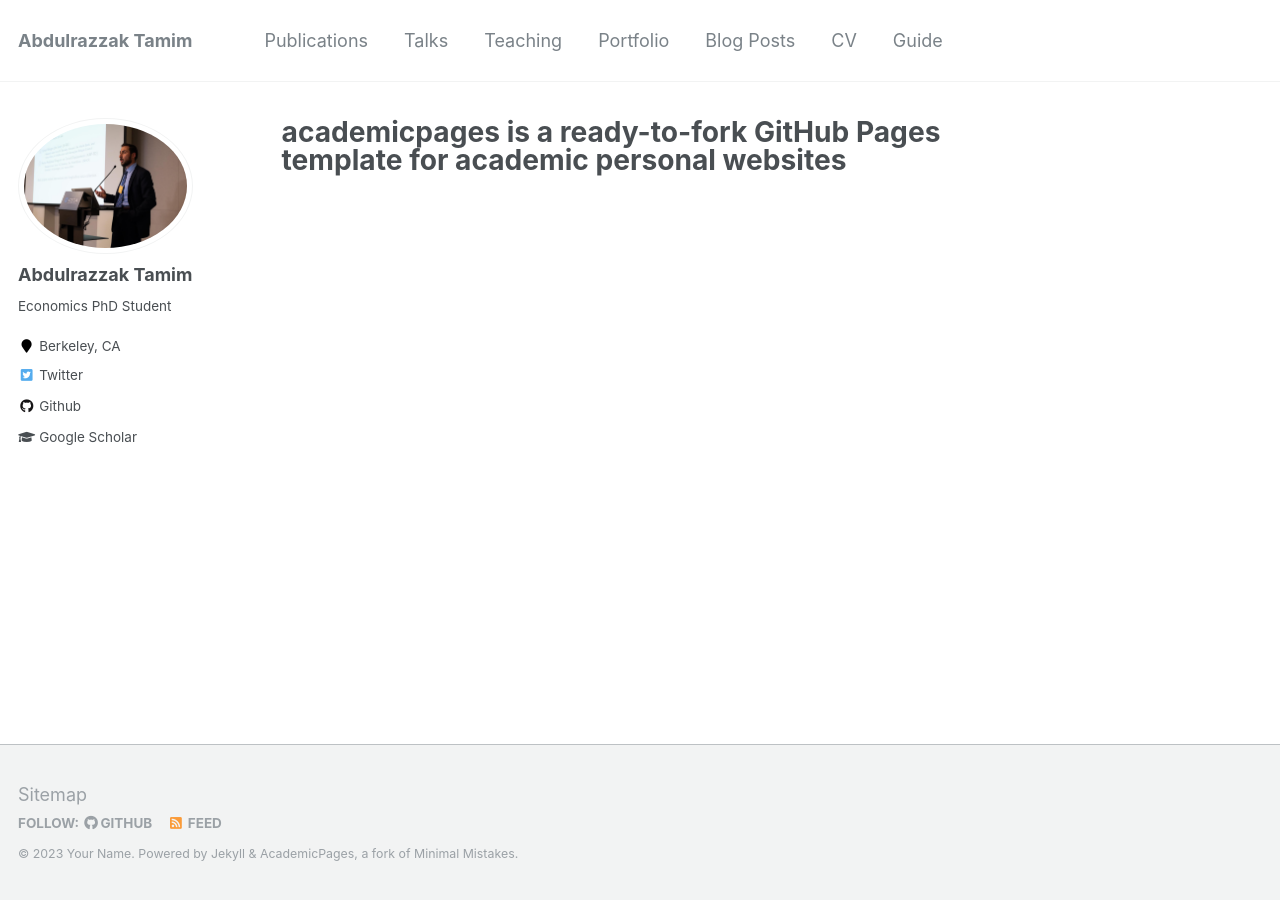
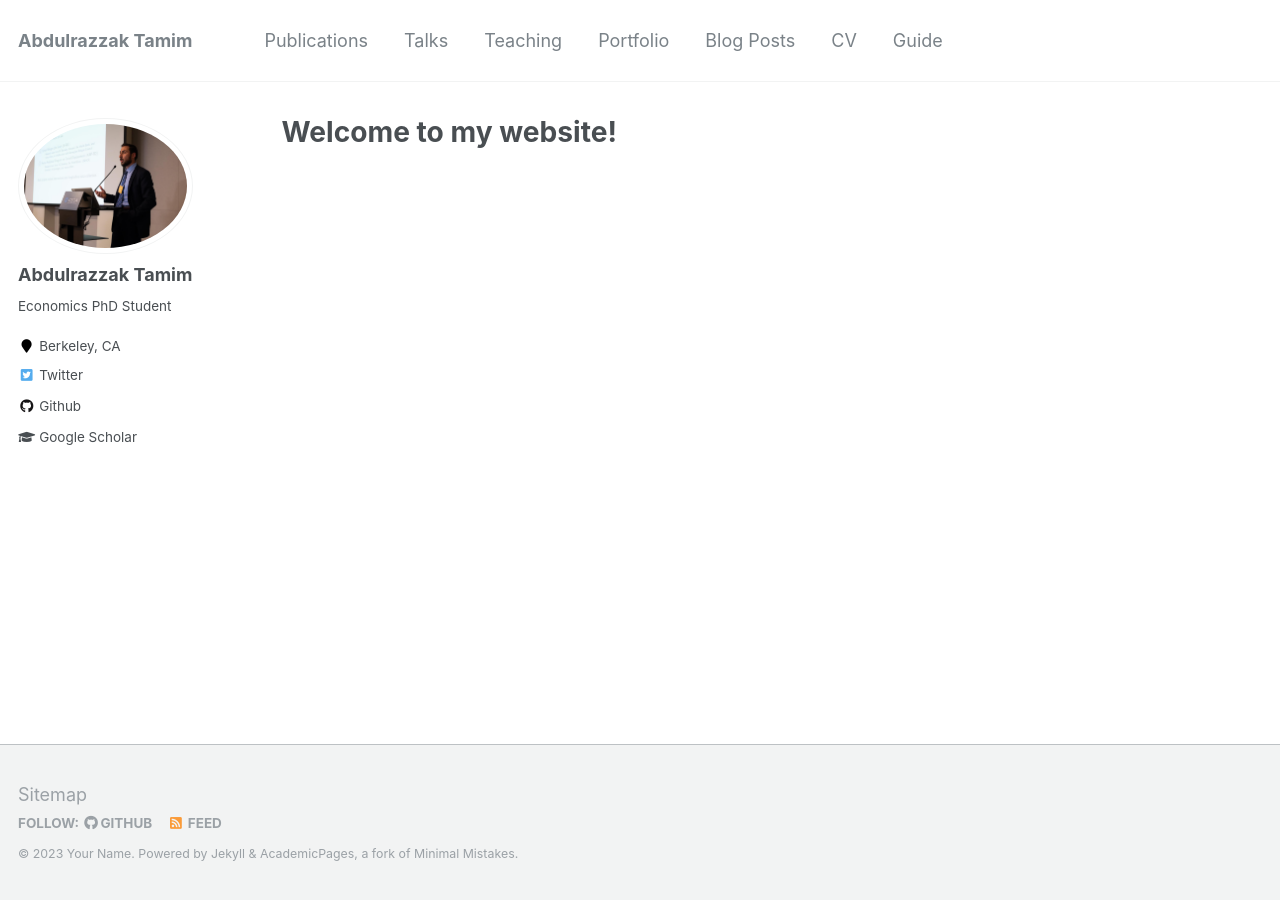
Before and after one commit to AbdulrazzakTamim/abdulrazzaktamim.github.io, a Jekyll site: the page built from _pages/about.md, in a window 1280 px wide. Built offline with Jekyll 4.4.1, drawn with Linux system fonts in a browser that asks for light colours.

Commit message:
Update about.md

```diff
--- a/_pages/about.md
+++ b/_pages/about.md
@@ -1,7 +1,7 @@
 ---
 permalink: /
-title: "academicpages is a ready-to-fork GitHub Pages template for academic personal websites"
-excerpt: "About me"
+title: "Welcome to my website!"
+excerpt: "I am migrating my old website, so I will be adding more of my activities over time."
 author_profile: true
 redirect_from:
   - /about/
```
